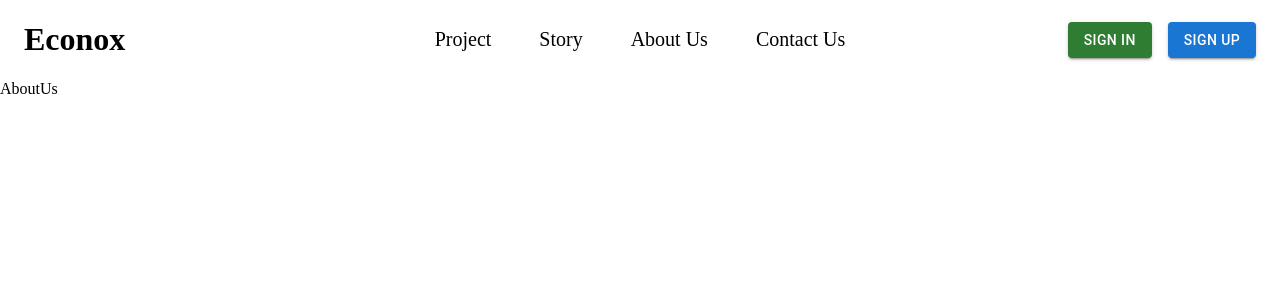
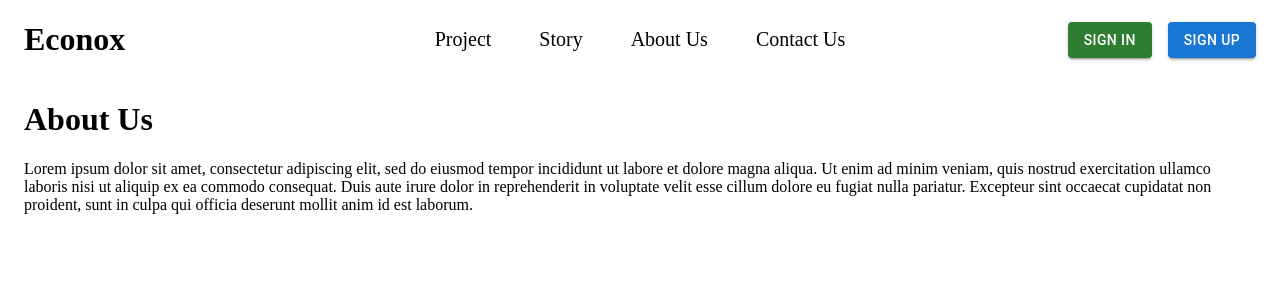
Before and after one commit to jackkaphon/econox-frontend, a React (Vite) app: page /about-us in a window 1280 px wide. Shown: the top 300 px of the page. Built offline with nearby package versions, Linux system fonts and the light colour scheme.

Commit message:
update aboutus

```diff
--- a/src/routes/AboutUs.jsx
+++ b/src/routes/AboutUs.jsx
@@ -1,7 +1,11 @@
 import React from 'react'
+import {Container} from '@mui/material'
 
 export default function AboutUs() {
   return (
-    <div>AboutUs</div>
+    <Container maxWidth='xl'>
+      <h1>About Us</h1>
+      <p>Lorem ipsum dolor sit amet, consectetur adipiscing elit, sed do eiusmod tempor incididunt ut labore et dolore magna aliqua. Ut enim ad minim veniam, quis nostrud exercitation ullamco laboris nisi ut aliquip ex ea commodo consequat. Duis aute irure dolor in reprehenderit in voluptate velit esse cillum dolore eu fugiat nulla pariatur. Excepteur sint occaecat cupidatat non proident, sunt in culpa qui officia deserunt mollit anim id est laborum.</p>
+    </Container>
   )
 }
```
